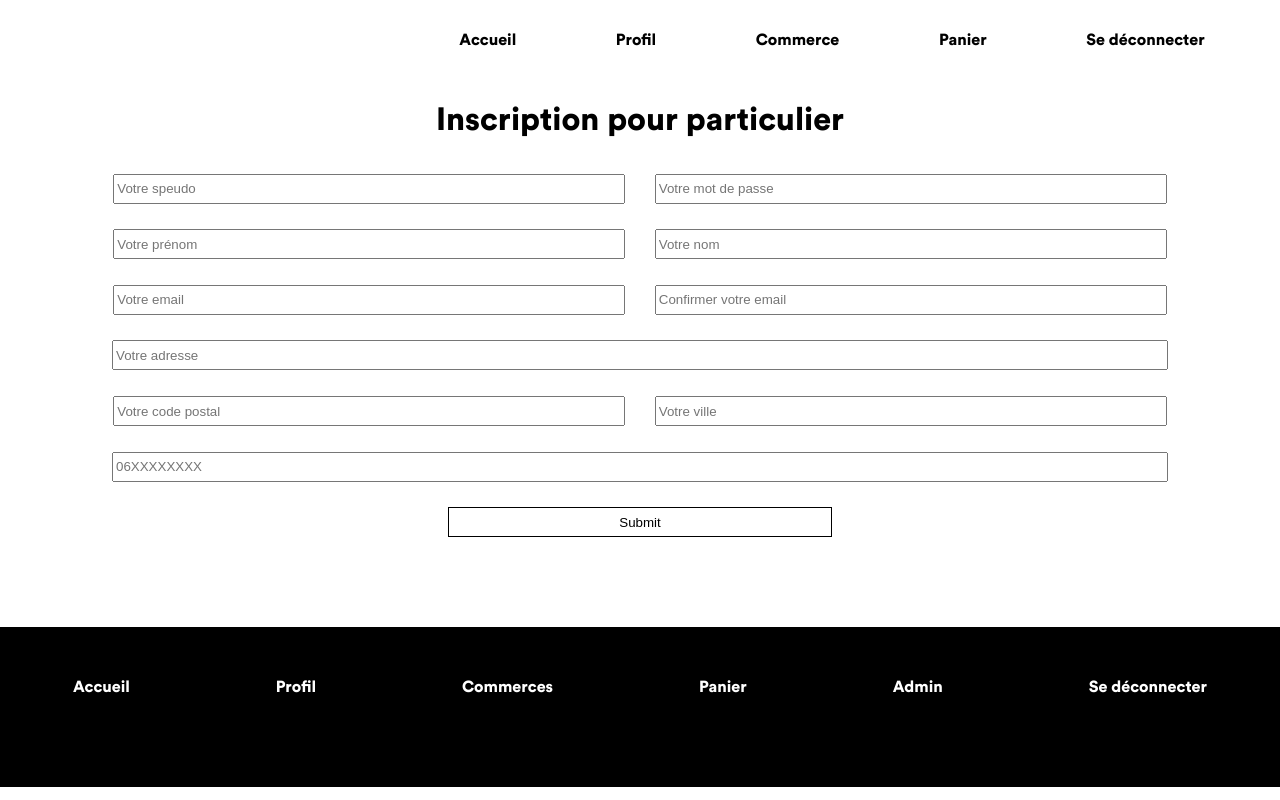
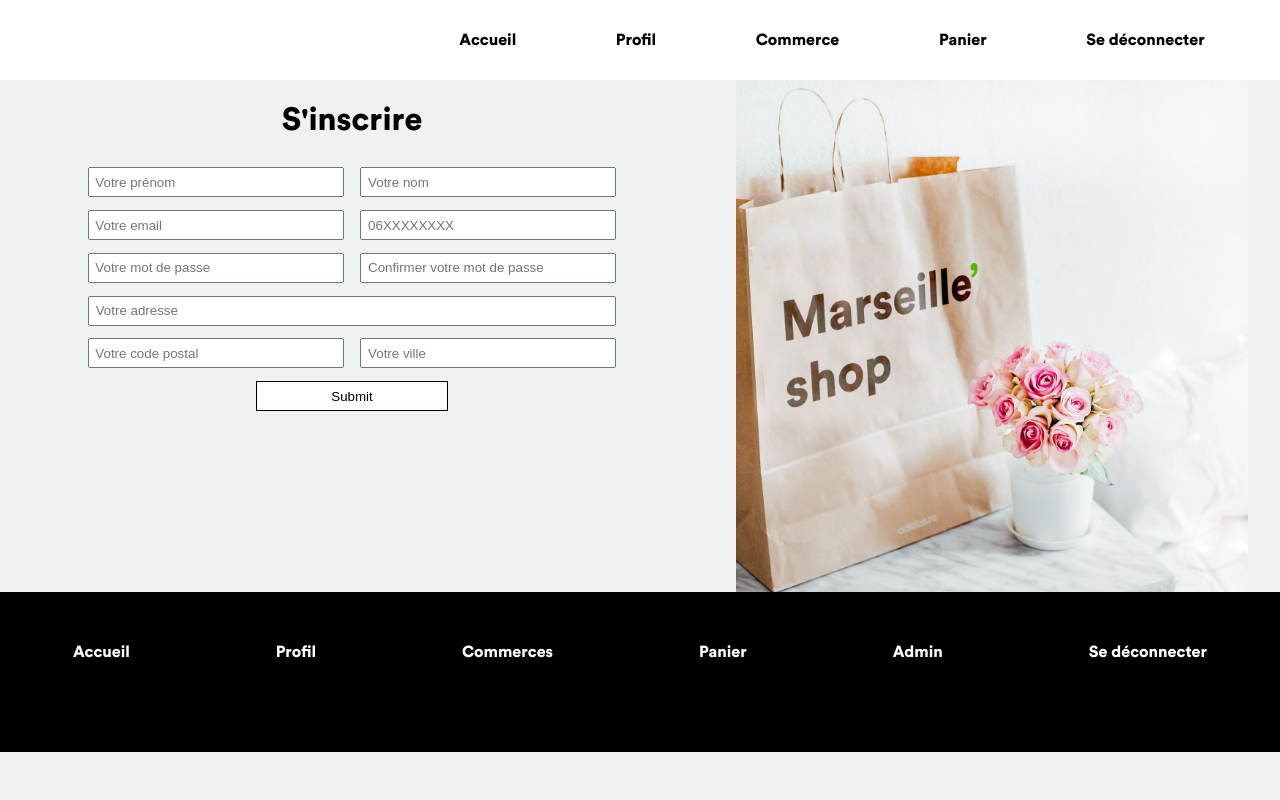
Before and after one commit to celine-emptoz-lacote/confinement, a PHP site: page /inscription.php in a window 1280 px wide. Run offline with PHP 8.4, Linux system fonts and the light colour scheme.

Commit message:
fin de la page inscription

```diff
--- a/css/styles.css
+++ b/css/styles.css
@@ -196,7 +196,6 @@ input {
     margin: 1%;
 }
 
-
 form div input {
     width: 40%;
 }
@@ -209,7 +208,6 @@ input[type="submit"] {
     width: 30%;
     background-color: white;
     border: 1px solid black;
-
 }
 
 /****** profil ***/
--- a/inscription.php
+++ b/inscription.php
@@ -6,7 +6,7 @@
     <title>Inscription particuliers</title>
     <link href="css/styles.css" rel="stylesheet">
 </head>
-<body>
+<body class="inscription-body">
     <header>
         <nav>
             <a href="#">Accueil</a>
@@ -16,33 +16,40 @@
             <a href="#">Se déconnecter</a>
         </nav>
     </header>
-    <main>
-        <h1>Inscription pour particulier</h1>
+    <main class="inscription-main">
+        <div class="inscription-main-div">
+            <h1>S'inscrire</h1>
             <form action="" method="POST">
-            <div>
-                <input type="text" name="" placeholder="Votre speudo" required>
-                <input type="password" name="" placeholder="Votre mot de passe" size = 15 pattern=".{6,}" title="Le mot de passe doit contenir au moins 6 caractères, 1 lettre, 1 chiffre, et 1 caractère spécial." required>
+
+                <div >
+                    <input type="text"  name="" placeholder=" Votre prénom" required>
+                    <input type="text"  name="" placeholder=" Votre nom" required>
                 </div>
-            <div >
-                <input type="text"  name="" placeholder="Votre prénom" required>
-                <input type="text"  name="" placeholder="Votre nom" required>
-            </div>
-            <div>
-                <input type="email"  name="" placeholder="Votre email" required>
-                <input type="email"  placeholder="Confirmer votre email" name="" required>
-            </div>
-            <input type="text"  name="" placeholder="Votre adresse" required>
 
                 <div>
-                <input type="number"  name="" placeholder="Votre code postal" required pattern="/^(([0-8][0-9])|(9[0-5]))[0-9]{3}$/">
-                <input type="text"  name="" placeholder="Votre ville" required>
+                    <input type="email"  name="" placeholder=" Votre email" required>
+                    <input type="tel"  name="" placeholder=" 06XXXXXXXX">
                 </div>
 
-            <input type="tel"  name="" placeholder="06XXXXXXXX">
+                <div>
+                    <input type="password" name="" placeholder=" Votre mot de passe" size = 15 pattern=".{6,}" title="Le mot de passe doit contenir au moins 6 caractères, 1 lettre, 1 chiffre, et 1 caractère spécial." required>
+                    <input type="password" name="" placeholder=" Confirmer votre mot de passe" size = 15 pattern=".{6,}" title="Le mot de passe doit contenir au moins 6 caractères, 1 lettre, 1 chiffre, et 1 caractère spécial." required>
+                </div>
+
+                <input type="text"  name="" placeholder=" Votre adresse" required>
+
+                <div>
+                    <input type="number"  name="" placeholder=" Votre code postal" required pattern="/^(([0-8][0-9])|(9[0-5]))[0-9]{3}$/">
+                    <input type="text"  name="" placeholder=" Votre ville" required>
+                </div>
+
+
 
 
                 <input type="submit">
             </form>
+        </div>
+        <img src="src/images/marseilleshop.png" alt="logo">
     </main>
     <footer>
         <nav class="nav_footer">
```
Lines whose indentation alone changed are shown as unchanged.
